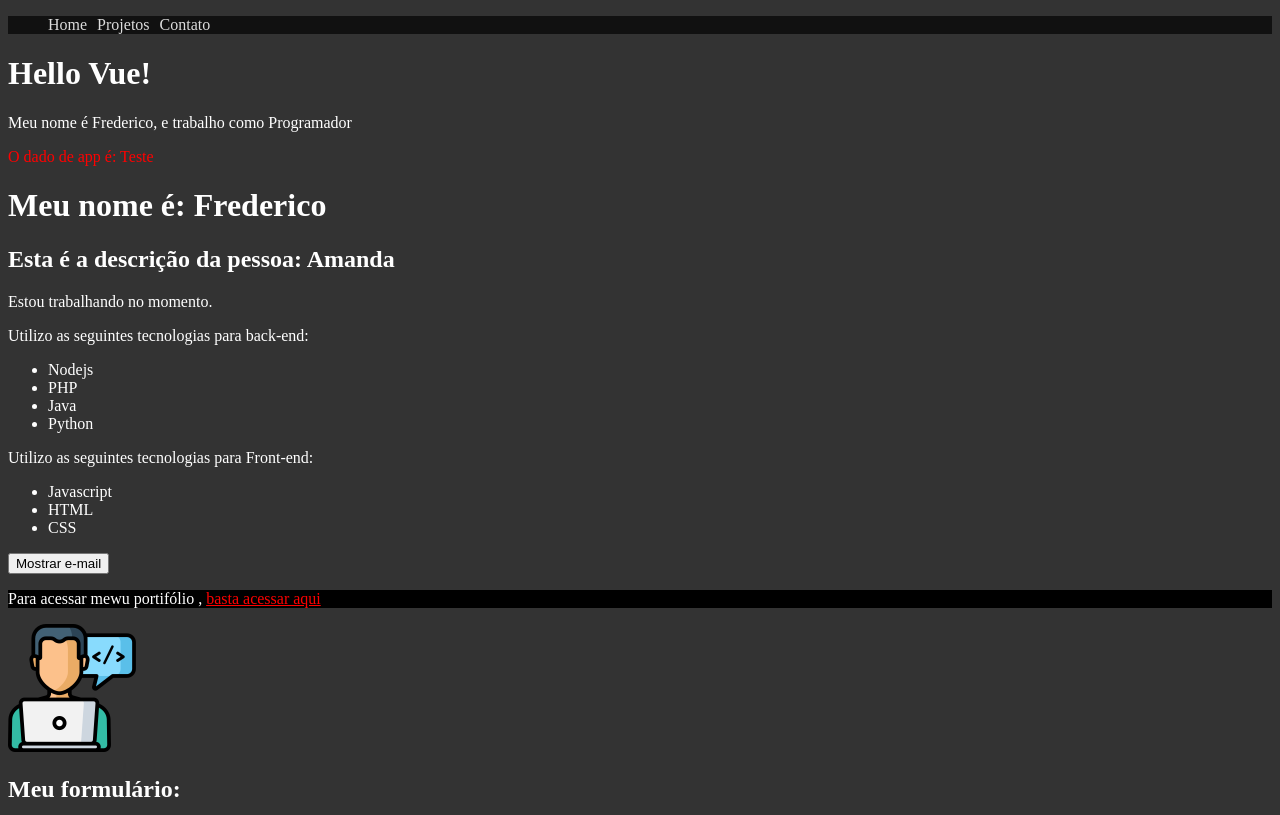
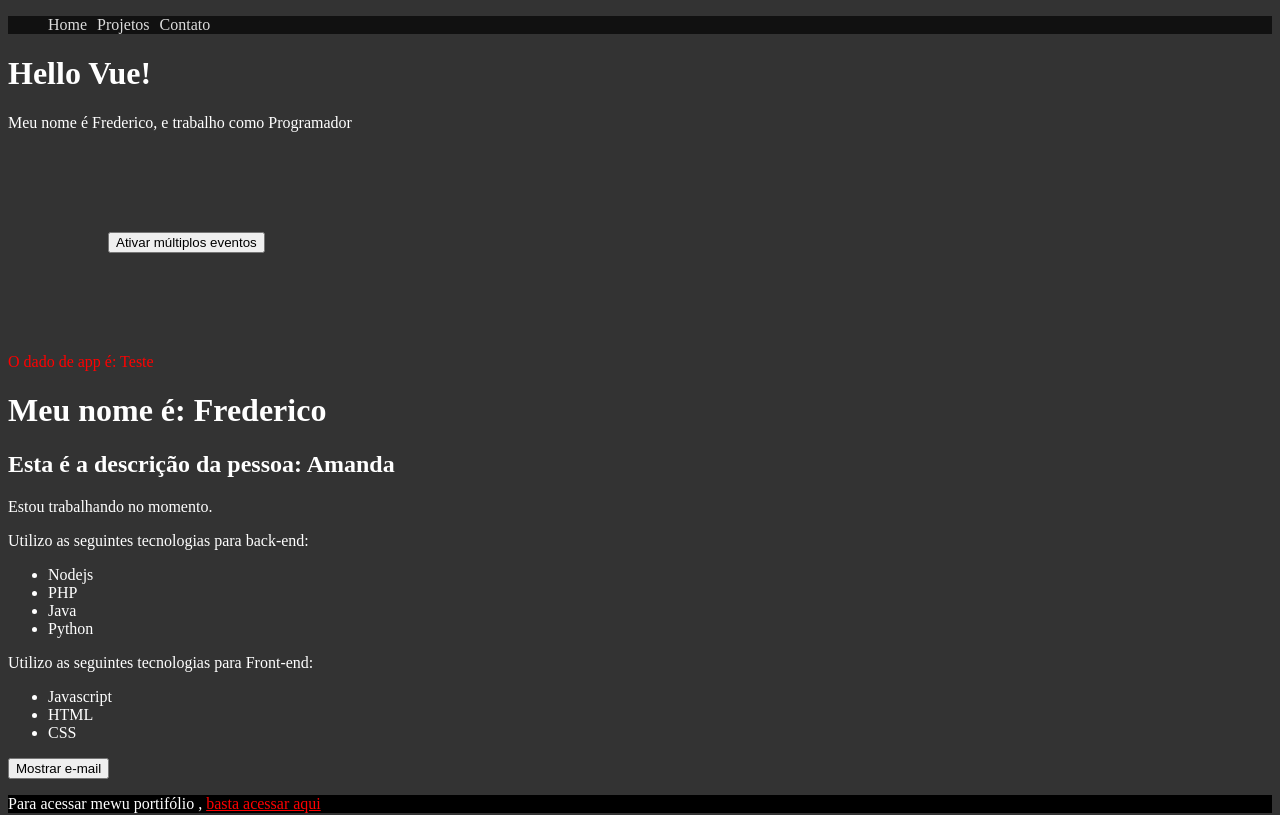
Before and after one commit to mfcastilho/learning_vue_framework, a Vue app in the folder 2_projeto_vue/: page / in a window 1280 px wide. Shown: the top 815 px of the page. Built offline with nearby package versions, Linux system fonts and the light colour scheme.

Commit message:
multiple events

```diff
--- /dev/null
+++ b/2_projeto_vue/src/components/MultiplosEventos.vue
@@ -0,0 +1,41 @@
+<template>
+  <div>
+    <button @click="primeiro($event), segundo('Segundo evento!',$event), terceiro('Terceiro evento!', $event)">Ativar múltiplos eventos</button>
+    <p>{{multiplos_eventos}}</p>
+  </div>
+</template>
+
+<script>
+
+export default {
+  name:"MultiplosEventos",
+  data(){
+    return{
+      multiplos_eventos: ""
+    }
+  },
+  methods:{
+    primeiro(e){
+      // e.preventDefault()
+      this.multiplos_eventos = "Primeiro evento ativado!"
+    },
+    segundo(txt,e){
+      setTimeout(()=>{
+        this.multiplos_eventos = txt
+      }, 500)
+    },
+    terceiro(txt, e){
+      setTimeout(()=>{
+        this.multiplos_eventos = txt
+      }, 1000)
+    }
+  }
+
+}
+</script>
+
+<style scoped>
+  div{
+    margin: 100px;
+  }
+</style>
--- a/2_projeto_vue/src/components/PrimeirComponente.vue
+++ b/2_projeto_vue/src/components/PrimeirComponente.vue
@@ -2,13 +2,20 @@
 <div>
   <h1>Hello Vue!</h1>
   <p>Meu nome é {{ name }}, e trabalho como {{ profession }}</p>
+  <MultiplosEventos />
 </div>
 
 </template>
 
 <script>
+  import MultiplosEventos from "./MultiplosEventos.vue"
+
+
   export default {
     name: 'PrimeiroComponente',
+    components: {
+      MultiplosEventos
+    },
     data(){
       return {
         name: "Frederico",
```
